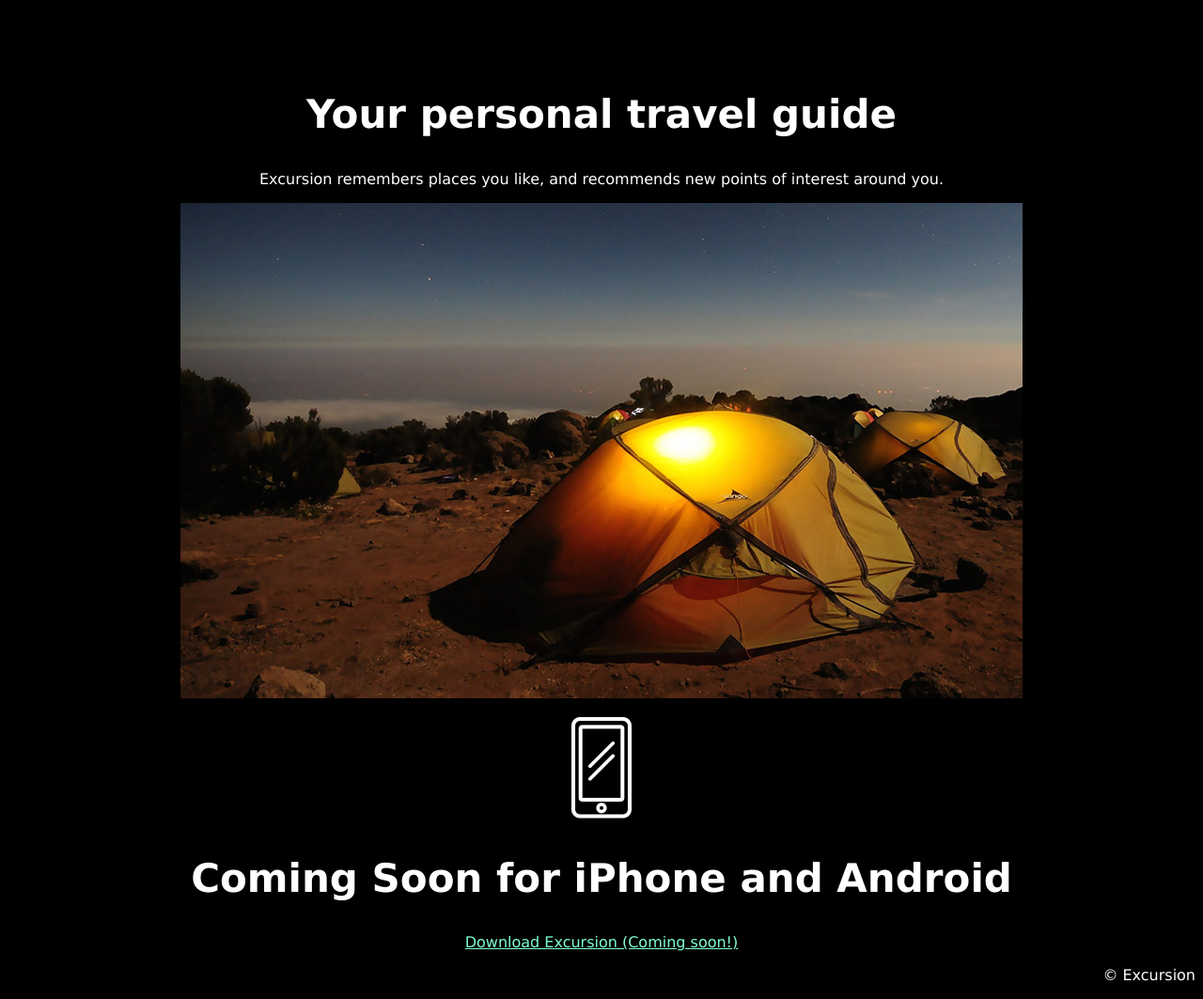
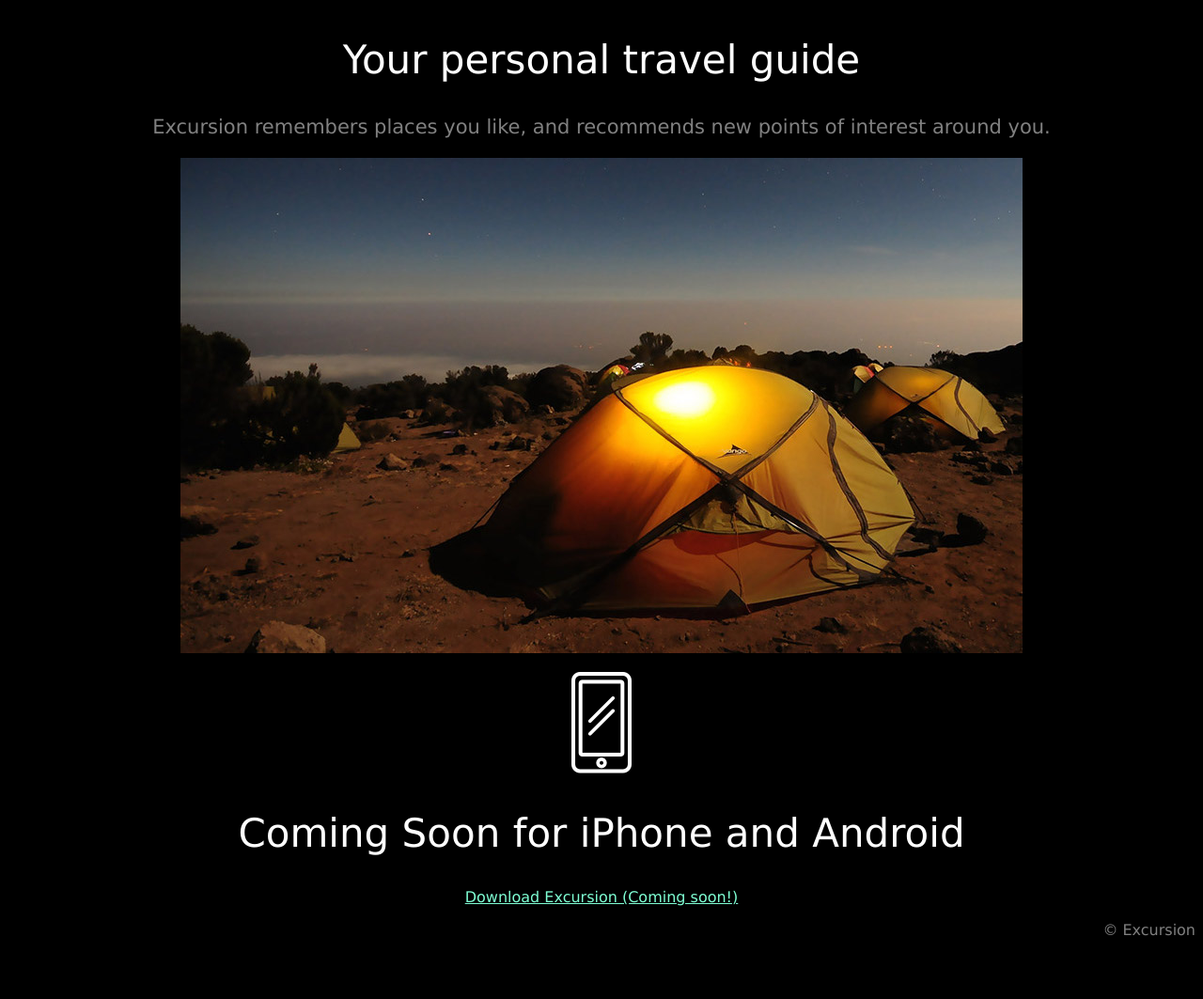
Before and after one commit to Broccolic/excursion, a plain HTML site: page index.html in a window 1280 px wide. Shown: the part 880-1943 px from the top of the page at 94% size. After the commit the page ends 1895 px from the top, so only its background shows below. Drawn offline with Linux system fonts and the light colour scheme; grey boxes are pictures that could not be loaded.

Commit message:
v1.0
excursion v1.0 done

```diff
--- a/resources/css/style.css
+++ b/resources/css/style.css
@@ -6,6 +6,7 @@ body {
 }
 
 h1 {
+    font-weight: normal;
     font-size: 50px;
 }
 
@@ -15,14 +16,16 @@ a {
 }
 
 h2 {
+    font-weight: 300;
     font-size: 42px;
 }
 
-.explanation {
-    color: Gray;
+#explanation {
+    color: gray;
     font-size: 21px;
 }
 
 #copyright {
     text-align: right;
+    color: gray;
 }
```
Also changed, not shown: index.html (+0 -3 lines).
